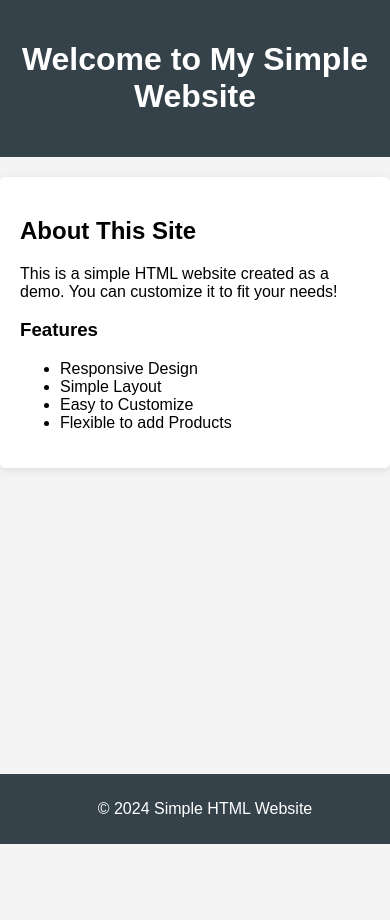
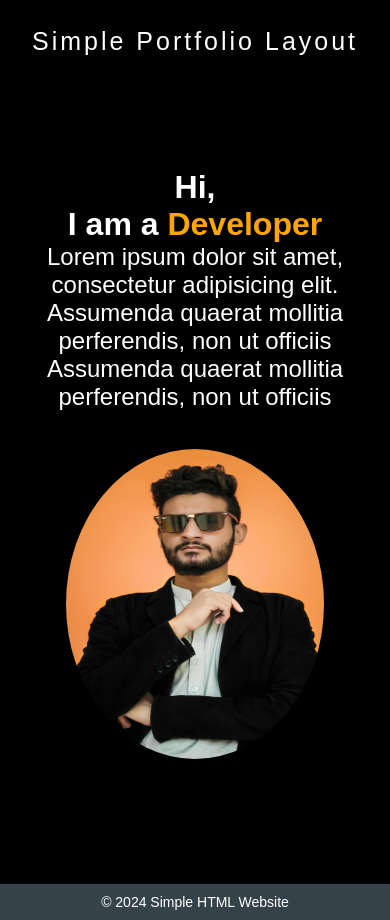
Before and after one commit to DhruvSeth18/Marketplace_demo, a plain HTML site: page index.html in a window 390 px wide. Before the commit the page ends 844 px from the top, so only its background shows below. Drawn offline with Linux system fonts and the light colour scheme.

Commit message:
A basic hero section responsive layout

```diff
--- /dev/null
+++ b/index.css
@@ -0,0 +1,104 @@
+* {
+    font-family: Arial, sans-serif;
+    margin: 0;
+    padding: 0;
+}
+body {
+    width: 100vw;
+    color: white;
+    background-color: black;
+}
+header {
+    display: flex;
+    align-items: center;
+    justify-content: center;
+    padding: 20px;
+    font-size: 25px;
+    letter-spacing: 3px;
+    height: 5vh;
+}
+main .hero {
+    display: flex;
+    justify-content: center;
+    align-items: center;
+
+    height: 95vh;
+    padding: 0vh 10vh;
+}
+main .hero .left,
+.right {
+    width: 50%;
+    height: 100%;
+    display: flex;
+    justify-content: center;
+    align-items: center;
+}
+main .hero .left h1 {
+    font-size: 4rem;
+}
+main .hero .right img {
+    height: 55%;
+    width: 55%;
+    border-radius: 100%;
+    object-fit: fill;
+}
+/* .about_sec {} */
+footer {
+    text-align: center;
+    padding: 10px;
+    background: #35424a;
+    color: white;
+}
+
+/* Tablets and smaller desktops */
+@media (max-width: 1200px) {
+    main .hero {
+        padding: 0 3vh;
+    }
+    main .hero .left h1 {
+        font-size: 3.5rem;
+    }
+    main .hero .left p {
+        font-size: 1.5rem;
+    }
+    main .hero .right img {
+        height: 40%;
+        width: 70%;
+    }
+}
+/* Landscape phones and large phones */
+@media (max-width: 850px) {
+    main .hero {
+        flex-direction: column;
+        text-align: center;
+        padding: 0 4vh;
+    }
+    main .hero .left,
+    .right {
+        width: 100%;
+        height: auto;
+    }
+    main .hero .left h1 {
+        font-size: 3rem;
+    }
+    main .hero .left p {
+        font-size: 1.5rem;
+    }
+    main .hero .right img {
+        height: 70%;
+        width: 70%;
+    }
+}
+/* Portrait phones and small screens */
+@media (max-width: 480px) {
+    main .hero .left h1 {
+        font-size: 2rem;
+    }
+    main .hero .right img {
+        height: 80%;
+        width: 80%;
+    }
+    footer {
+        font-size: 14px;
+    }
+}
--- a/index.html
+++ b/index.html
@@ -3,59 +3,37 @@
     <head>
         <meta charset="UTF-8" />
         <meta name="viewport" content="width=device-width, initial-scale=1.0" />
-    <title>Simple HTML Website</title>
-    <style>
-      body {
-        font-family: Arial, sans-serif;
-        margin: 0;
-        padding: 0;
-        background-color: #f4f4f4;
-      }
-      header {
-        background: #35424a;
-        color: white;
-        padding: 20px;
-        text-align: center;
-      }
-      main {
-        padding: 20px;
-        background: white;
-        max-width: 800px;
-        margin: 20px auto;
-        border-radius: 5px;
-        box-shadow: 0 2px 10px rgba(0, 0, 0, 0.1);
-      }
-      footer {
-        text-align: center;
-        padding: 10px;
-        background: #35424a;
-        color: white;
-        position: fixed;
-        width: 100%;
-        bottom: 0;
-      }
-    </style>
+        <title>Simple Portfolio Layout</title>
+        <link rel="stylesheet" href="index.css" />
     </head>
     <body>
         <header>
-      <h1>Welcome to My Simple Website</h1>
+            <p>Simple Portfolio Layout</p>
         </header>
 
         <main>
-      <h2>About This Site</h2>
-      <p>
-        This is a simple HTML website created as a demo. You can customize it to
-        fit your needs!
+            <div class="hero">
+                <div class="left">
+                    <div class="aboutText">
+                        <h1 class="greeting">Hi,</h1>
+                        <h1 class="name">
+                            I am a <span style="color: orange">Developer</span>
+                        </h1>
+                        <p class="about">
+                            Lorem ipsum dolor sit amet, consectetur adipisicing
+                            elit. Assumenda quaerat mollitia perferendis, non ut
+                            officiis Assumenda quaerat mollitia perferendis, non
+                            ut officiis
                         </p>
+                    </div>
+                </div>
+                <div class="right">
+                    <img src="prof.jpg" alt="" />
+                </div>
+            </div>
+        </main>
 
-      <h3>Features</h3>
-      <ul>
-        <li>Responsive Design</li>
-        <li>Simple Layout</li>
-        <li>Easy to Customize</li>
-        <li>Flexible to add Products</li>
-      </ul>
-    </main>
+        <!-- <section class="about_sec"></section> -->
 
         <footer>
             <p>&copy; 2024 Simple HTML Website</p>
```
Also changed, not shown: prof.jpg (added). Lines whose indentation alone changed are shown as unchanged.
